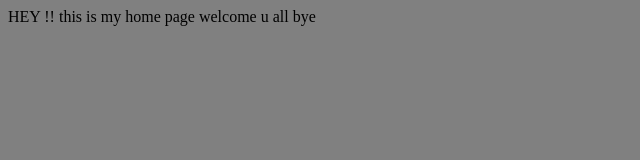
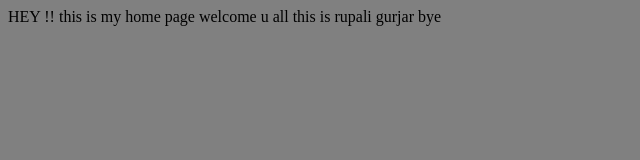
Before and after one commit to rups04/devops2, a plain HTML site: page index.html in a window 1280 px wide. Shown: the whole page, without its empty margins (0-640 px from the left). Drawn offline with Linux system fonts and the light colour scheme.

Commit message:
name added

```diff
--- a/index.html
+++ b/index.html
@@ -4,5 +4,6 @@ this is my home page
 
 welcome u all
 
+this is rupali gurjar
 bye
 </body>
```
